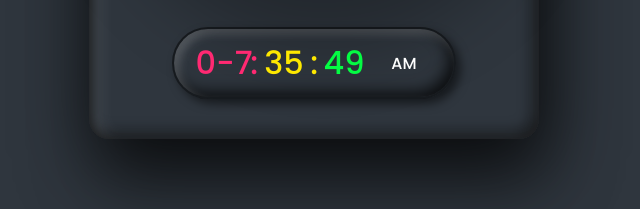
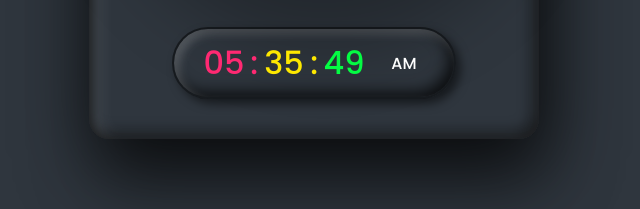
Before and after one commit to dhruvinkumar/Clock, a plain HTML site: page index.html in a window 1280 px wide. Shown: the part 557-766 px from the top of the page, 326-966 px from the left. Drawn offline with Linux system fonts and the light colour scheme.

Commit message:
Update index.html

```diff
--- a/index.html
+++ b/index.html
@@ -69,7 +69,8 @@
         let s=new Date().getSeconds();
 
         let am = h>=12 ? "PM" : "AM";
-        h=h-12;
+            if(h>12){
+        h=h-12;}
         h = (h < 10) ? "0" + h : h
         m = (m < 10) ? "0" + m : m
         s = (s < 10) ? "0" + s : s
```
